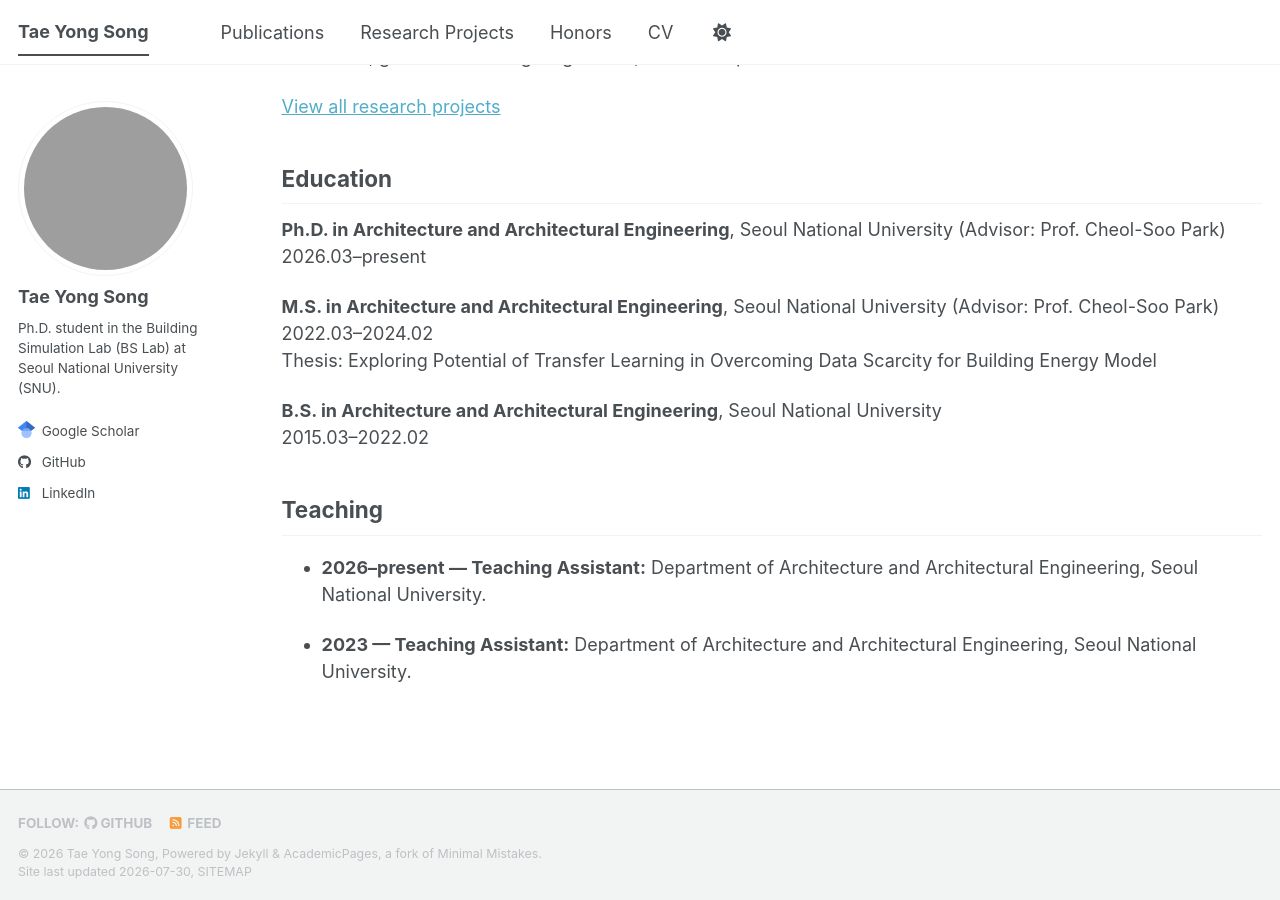
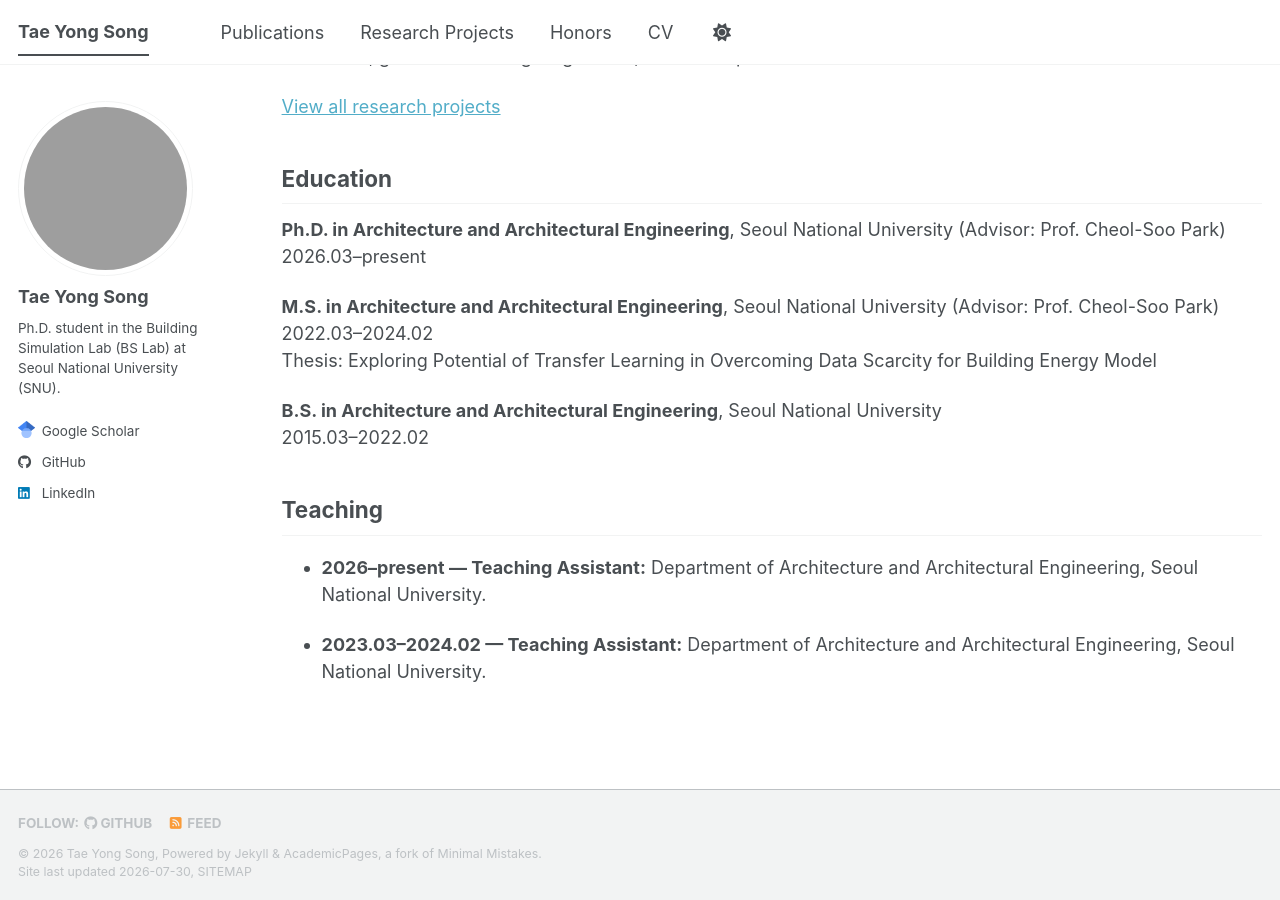
Before and after one commit to taeyong-song/taeyong-song.github.io, a Jekyll site: the page built from _pages/about.md, in a window 1280 px wide and 900 px high, scrolled down 1062 px. Built offline with Jekyll 4.4.1, drawn with Linux system fonts in a browser that asks for light colours; a style sheet for code colours, icons or effects is not loaded.

Commit message:
Correct teaching assistant period

```diff
--- a/_data/profile.yml
+++ b/_data/profile.yml
@@ -139,5 +139,5 @@ activities:
         year: 2026–present
         description: Department of Architecture and Architectural Engineering, Seoul National University.
       - title: Teaching Assistant
-        year: 2023
+        year: 2023.03–2024.02
         description: Department of Architecture and Architectural Engineering, Seoul National University.
```
Also changed, not shown: 2 other files.
